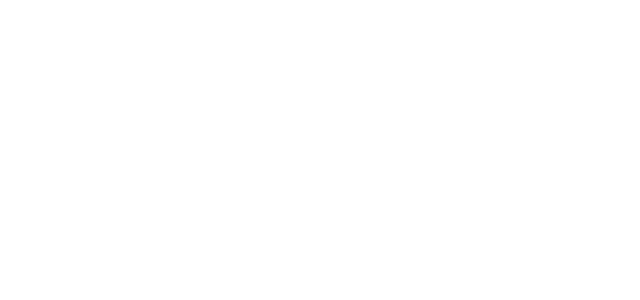
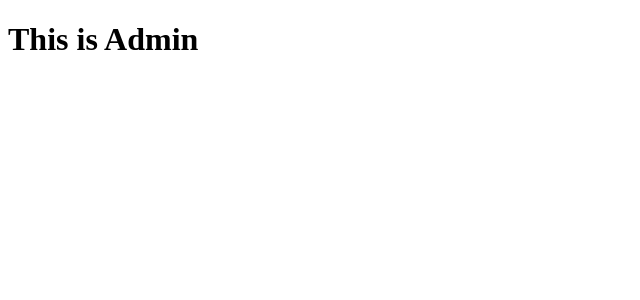
Before and after one commit to Keshav766/Web_1_Beginner_Task_Project, a React (Create React App) app in the folder frontend/: page /admin in a window 1280 px wide. Before the commit this address had no page. Shown: the top 300 px of the page, without its empty margins (0-640 px from the left). Built offline with nearby package versions, Linux system fonts and the light colour scheme.

Commit message:
Feat(admin-UI): Added role-based admin button in profile page

```diff
--- a/frontend/src/App.js
+++ b/frontend/src/App.js
@@ -3,6 +3,7 @@ import Register from "./pages/Register.jsx";
 import Login from "./pages/Login.jsx";
 import Profile from "./pages/Profile.jsx";
 import Home from "./pages/Home.jsx";
+import { Admin } from "./pages/Admin.jsx";
 import ProtectedRoute from "./components/ProtectedRoute.jsx";
 
 function App() {
@@ -12,6 +13,7 @@ function App() {
         <Route path="/register" element={<Register />} />
         <Route path="/login" element={<Login />} />
         <Route path="/profile" element={<ProtectedRoute><Profile /></ProtectedRoute>} />
+        <Route path="/admin" element={<Admin />} />
         <Route path="/" element={<Home />} />
       </Routes>
     </BrowserRouter>
--- /dev/null
+++ b/frontend/src/pages/Admin.jsx
@@ -0,0 +1,7 @@
+
+export function Admin() {
+
+    return (
+        <h1>This is Admin</h1>
+    );
+}
--- a/frontend/src/pages/Profile.jsx
+++ b/frontend/src/pages/Profile.jsx
@@ -49,6 +49,10 @@ function Profile() {
         }
     }
 
+    function DisplayAdmin() {
+        navigate("/admin");
+    }
+
     return (
         <div>
             <h1>Profile Page</h1>
@@ -90,6 +94,12 @@ function Profile() {
                 </form>
             </div>
             <button onClick={UserDeletion}>Delete</button>
+
+            {
+                user && user.role === "admin" && <button onClick={DisplayAdmin}>Admin Pannel</button>
+            }
+
+
         </div>
     );
 }
```
